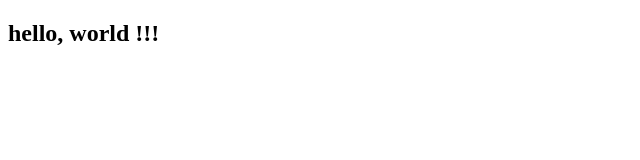
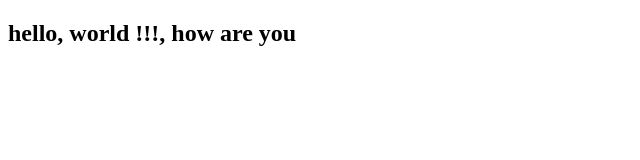
Before and after one commit to tanguynicolas/instakilo-dev, a plain HTML site: page index.html in a window 1280 px wide. Shown: the whole page, without its empty margins (0-640 px from the left). Drawn offline with Linux system fonts and the light colour scheme.

Commit message:
Update index.html

```diff
--- a/index.html
+++ b/index.html
@@ -1,6 +1,6 @@
 <!DOCTYPE html>
 <html>
 
-<h2>hello, world !!!</h2>
+<h2>hello, world !!!, how are you</h2>
 
 </html>
```
